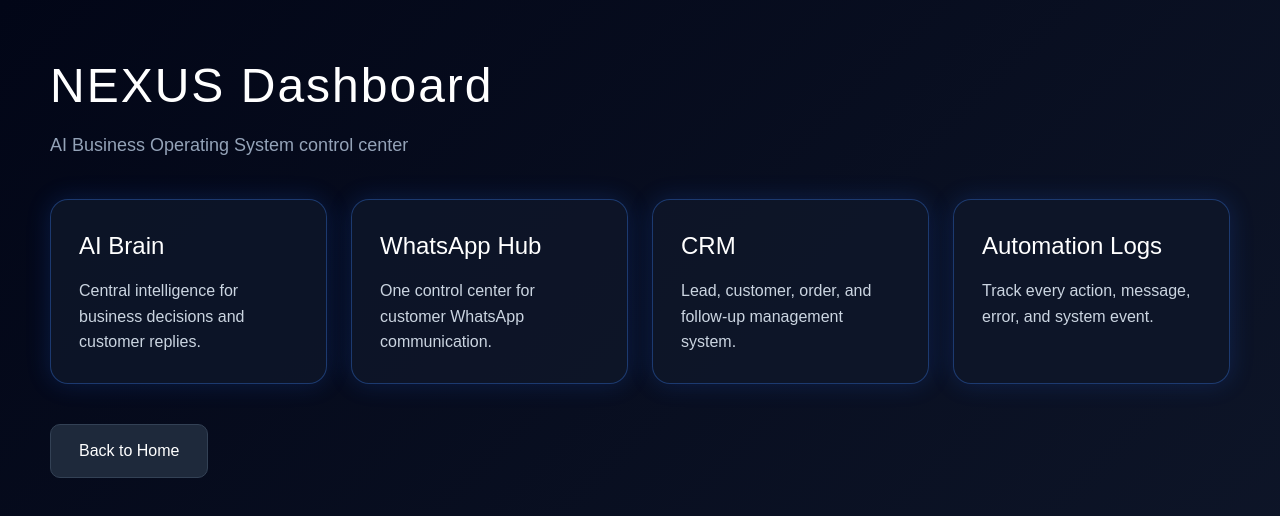
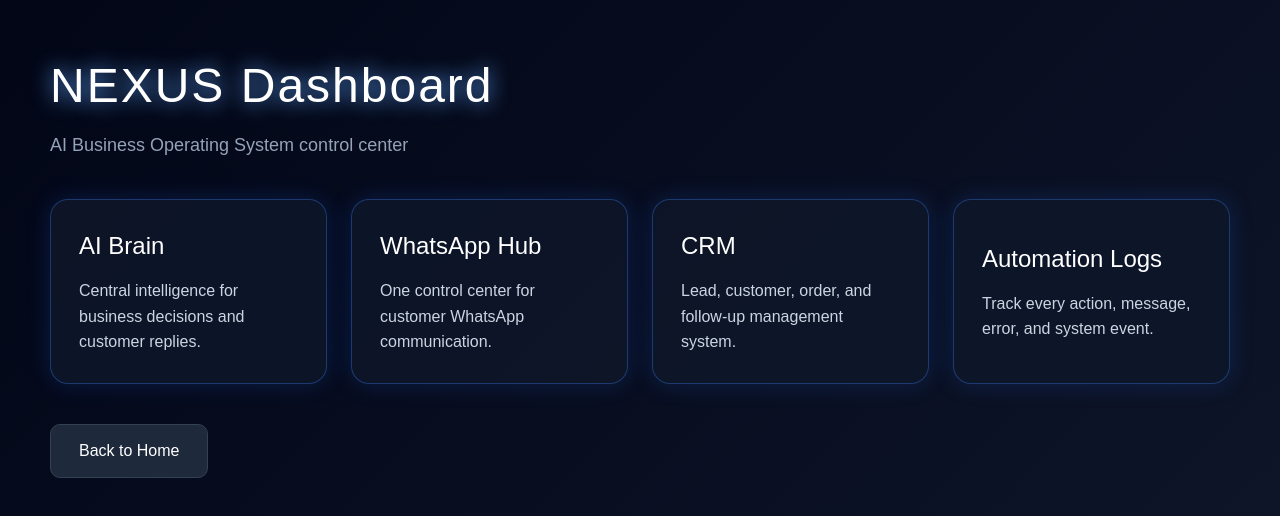
Before and after one commit to celerishealth/NEXUS, a Next.js app in the folder nexus-app/: page / in a window 1280 px wide. Both pictures are taken after a click on the button "Launch NEXUS". Shown: the top 516 px of the page. Built offline with nearby package versions, Linux system fonts and the light colour scheme.

Commit message:
Day 2: add clickable NEXUS modules

```diff
--- a/nexus-app/app/page.tsx
+++ b/nexus-app/app/page.tsx
@@ -2,117 +2,66 @@
 
 import { useState } from "react";
 
-export default function Home() {
-  const [isLaunched, setIsLaunched] = useState(false);
+type ModuleKey = "ai-brain" | "whatsapp-hub" | "crm" | "automation-logs" | null;
 
-  const cards = [
+const modules = [
   {
+    key: "ai-brain" as const,
     title: "AI Brain",
     description: "Central intelligence for business decisions and customer replies.",
+    status: "Active Foundation",
+    points: [
+      "AI reply engine",
+      "Business decision support",
+      "Customer message understanding",
+      "Future: Gemini / OpenAI API connection",
+    ],
   },
   {
+    key: "whatsapp-hub" as const,
     title: "WhatsApp Hub",
     description: "One control center for customer WhatsApp communication.",
+    status: "Coming Next",
+    points: [
+      "Customer WhatsApp inbox",
+      "Auto reply system",
+      "Message history",
+      "Future: Twilio / Meta API connection",
+    ],
   },
   {
+    key: "crm" as const,
     title: "CRM",
     description: "Lead, customer, order, and follow-up management system.",
+    status: "Coming Next",
+    points: [
+      "Lead database",
+      "Customer profile",
+      "Order tracking",
+      "Follow-up reminder system",
+    ],
   },
   {
+    key: "automation-logs" as const,
     title: "Automation Logs",
     description: "Track every action, message, error, and system event.",
+    status: "Coming Next",
+    points: [
+      "System activity logs",
+      "Error tracking",
+      "Message delivery status",
+      "Owner daily report",
+    ],
   },
 ];
 
-  if (isLaunched) {
-    return (
-      <main
-        style={{
-          minHeight: "100vh",
-          background: "linear-gradient(135deg, #020617, #0f172a)",
-          color: "white",
-          padding: "50px",
-          fontFamily: "Arial, sans-serif",
-        }}
-      >
-        <h1
-          style={{
-            fontSize: "48px",
-            marginBottom: "10px",
-            letterSpacing: "2px",
-          }}
-        >
-          NEXUS Dashboard
-        </h1>
+export default function Home() {
+  const [isLaunched, setIsLaunched] = useState(false);
+  const [activeModule, setActiveModule] = useState<ModuleKey>(null);
 
-        <p
-          style={{
-            color: "#94a3b8",
-            fontSize: "18px",
-            marginBottom: "40px",
-          }}
-        >
-          AI Business Operating System control center
-        </p>
+  const selectedModule = modules.find((module) => module.key === activeModule);
 
-        <div
-          style={{
-            display: "grid",
-            gridTemplateColumns: "repeat(auto-fit, minmax(240px, 1fr))",
-            gap: "24px",
-          }}
-        >
-          {cards.map((card) => (
-            <div
-              key={card.title}
-              style={{
-                background: "rgba(15, 23, 42, 0.85)",
-                border: "1px solid rgba(59, 130, 246, 0.35)",
-                borderRadius: "18px",
-                padding: "28px",
-                boxShadow: "0 0 25px rgba(37, 99, 235, 0.20)",
-              }}
-            >
-              <h2
-                style={{
-                  fontSize: "24px",
-                  marginBottom: "14px",
-                }}
-              >
-                {card.title}
-              </h2>
-
-              <p
-                style={{
-                  color: "#cbd5e1",
-                  lineHeight: "1.6",
-                }}
-              >
-                {card.description}
-              </p>
-            </div>
-          ))}
-        </div>
-
-        <button
-          onClick={() => setIsLaunched(false)}
-          style={{
-            marginTop: "40px",
-            padding: "14px 28px",
-            background: "#1e293b",
-            color: "white",
-            border: "1px solid #334155",
-            borderRadius: "10px",
-            fontSize: "16px",
-            cursor: "pointer",
-          }}
-        >
-          Back to Home
-        </button>
-      </main>
-    );
-  }
-
+  if (!isLaunched) {
     return (
       <main
         style={{
@@ -167,3 +116,173 @@ export default function Home() {
       </main>
     );
   }
+
+  if (selectedModule) {
+    return (
+      <main
+        style={{
+          minHeight: "100vh",
+          background: "linear-gradient(135deg, #020617, #0f172a)",
+          color: "white",
+          padding: "50px",
+          fontFamily: "Arial, sans-serif",
+        }}
+      >
+        <button
+          onClick={() => setActiveModule(null)}
+          style={{
+            marginBottom: "35px",
+            padding: "12px 24px",
+            background: "#1e293b",
+            color: "white",
+            border: "1px solid #334155",
+            borderRadius: "10px",
+            fontSize: "16px",
+            cursor: "pointer",
+          }}
+        >
+          Back to Dashboard
+        </button>
+
+        <h1
+          style={{
+            fontSize: "52px",
+            marginBottom: "12px",
+            textShadow: "0 0 20px #60a5fa",
+          }}
+        >
+          {selectedModule.title}
+        </h1>
+
+        <p
+          style={{
+            color: "#cbd5e1",
+            fontSize: "20px",
+            marginBottom: "25px",
+            maxWidth: "700px",
+            lineHeight: "1.6",
+          }}
+        >
+          {selectedModule.description}
+        </p>
+
+        <div
+          style={{
+            display: "inline-block",
+            background: "rgba(37, 99, 235, 0.18)",
+            border: "1px solid rgba(96, 165, 250, 0.45)",
+            borderRadius: "999px",
+            padding: "10px 18px",
+            marginBottom: "35px",
+            color: "#bfdbfe",
+          }}
+        >
+          Status: {selectedModule.status}
+        </div>
+
+        <div
+          style={{
+            background: "rgba(15, 23, 42, 0.85)",
+            border: "1px solid rgba(59, 130, 246, 0.35)",
+            borderRadius: "18px",
+            padding: "30px",
+            maxWidth: "800px",
+            boxShadow: "0 0 25px rgba(37, 99, 235, 0.20)",
+          }}
+        >
+          <h2 style={{ fontSize: "26px", marginBottom: "20px" }}>
+            Module Capabilities
+          </h2>
+
+          <ul style={{ color: "#cbd5e1", lineHeight: "2", fontSize: "18px" }}>
+            {selectedModule.points.map((point) => (
+              <li key={point}>{point}</li>
+            ))}
+          </ul>
+        </div>
+      </main>
+    );
+  }
+
+  return (
+    <main
+      style={{
+        minHeight: "100vh",
+        background: "linear-gradient(135deg, #020617, #0f172a)",
+        color: "white",
+        padding: "50px",
+        fontFamily: "Arial, sans-serif",
+      }}
+    >
+      <h1
+        style={{
+          fontSize: "48px",
+          marginBottom: "10px",
+          letterSpacing: "2px",
+          textShadow: "0 0 20px #60a5fa",
+        }}
+      >
+        NEXUS Dashboard
+      </h1>
+
+      <p
+        style={{
+          color: "#94a3b8",
+          fontSize: "18px",
+          marginBottom: "40px",
+        }}
+      >
+        AI Business Operating System control center
+      </p>
+
+      <div
+        style={{
+          display: "grid",
+          gridTemplateColumns: "repeat(auto-fit, minmax(240px, 1fr))",
+          gap: "24px",
+        }}
+      >
+        {modules.map((module) => (
+          <button
+            key={module.key}
+            onClick={() => setActiveModule(module.key)}
+            style={{
+              textAlign: "left",
+              background: "rgba(15, 23, 42, 0.85)",
+              color: "white",
+              border: "1px solid rgba(59, 130, 246, 0.35)",
+              borderRadius: "18px",
+              padding: "28px",
+              boxShadow: "0 0 25px rgba(37, 99, 235, 0.20)",
+              cursor: "pointer",
+            }}
+          >
+            <h2 style={{ fontSize: "24px", marginBottom: "14px" }}>
+              {module.title}
+            </h2>
+
+            <p style={{ color: "#cbd5e1", lineHeight: "1.6" }}>
+              {module.description}
+            </p>
+          </button>
+        ))}
+      </div>
+
+      <button
+        onClick={() => setIsLaunched(false)}
+        style={{
+          marginTop: "40px",
+          padding: "14px 28px",
+          background: "#1e293b",
+          color: "white",
+          border: "1px solid #334155",
+          borderRadius: "10px",
+          fontSize: "16px",
+          cursor: "pointer",
+        }}
+      >
+        Back to Home
+      </button>
+    </main>
+  );
+}
```
Lines whose indentation alone changed are shown as unchanged.
